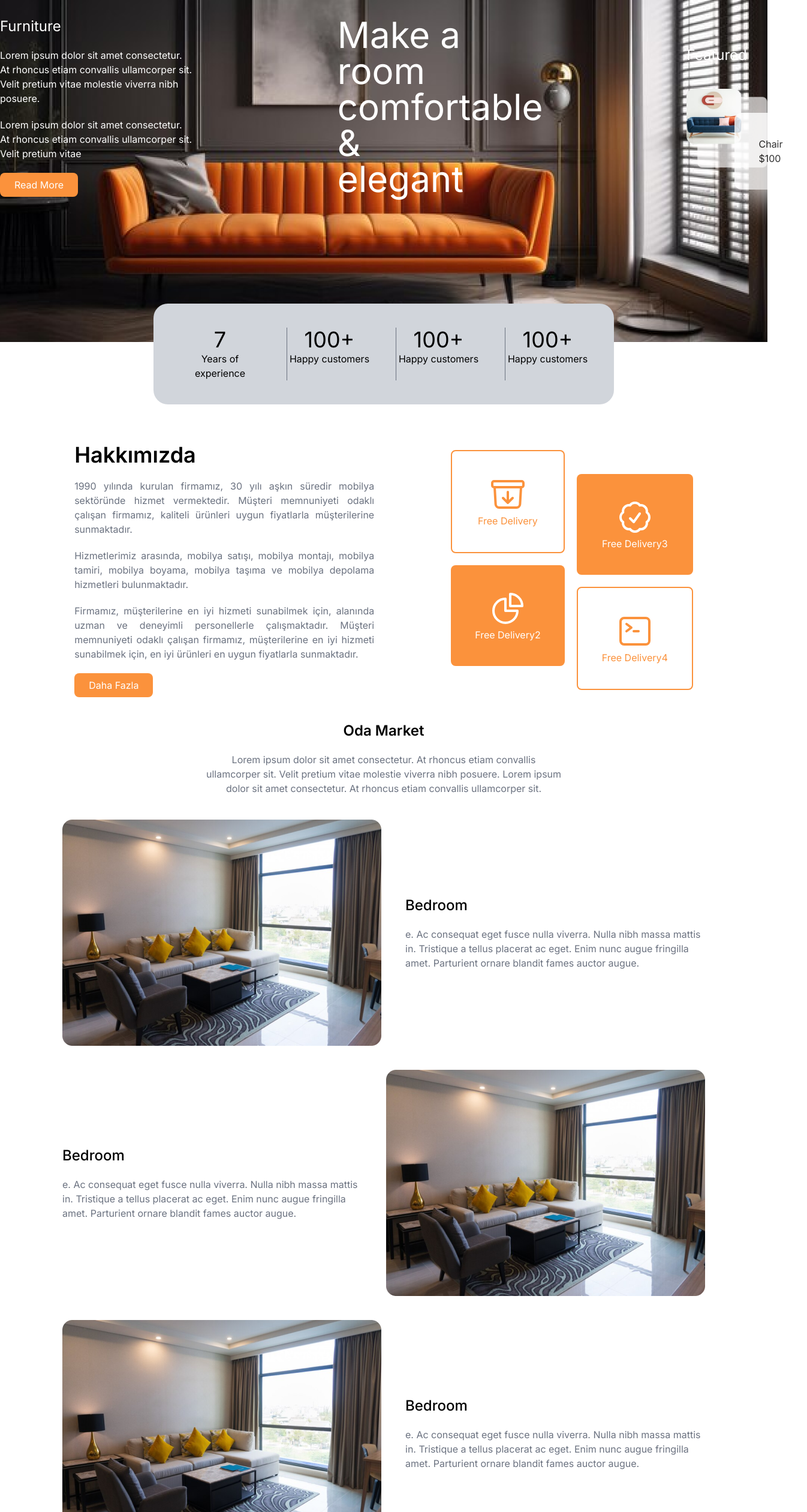
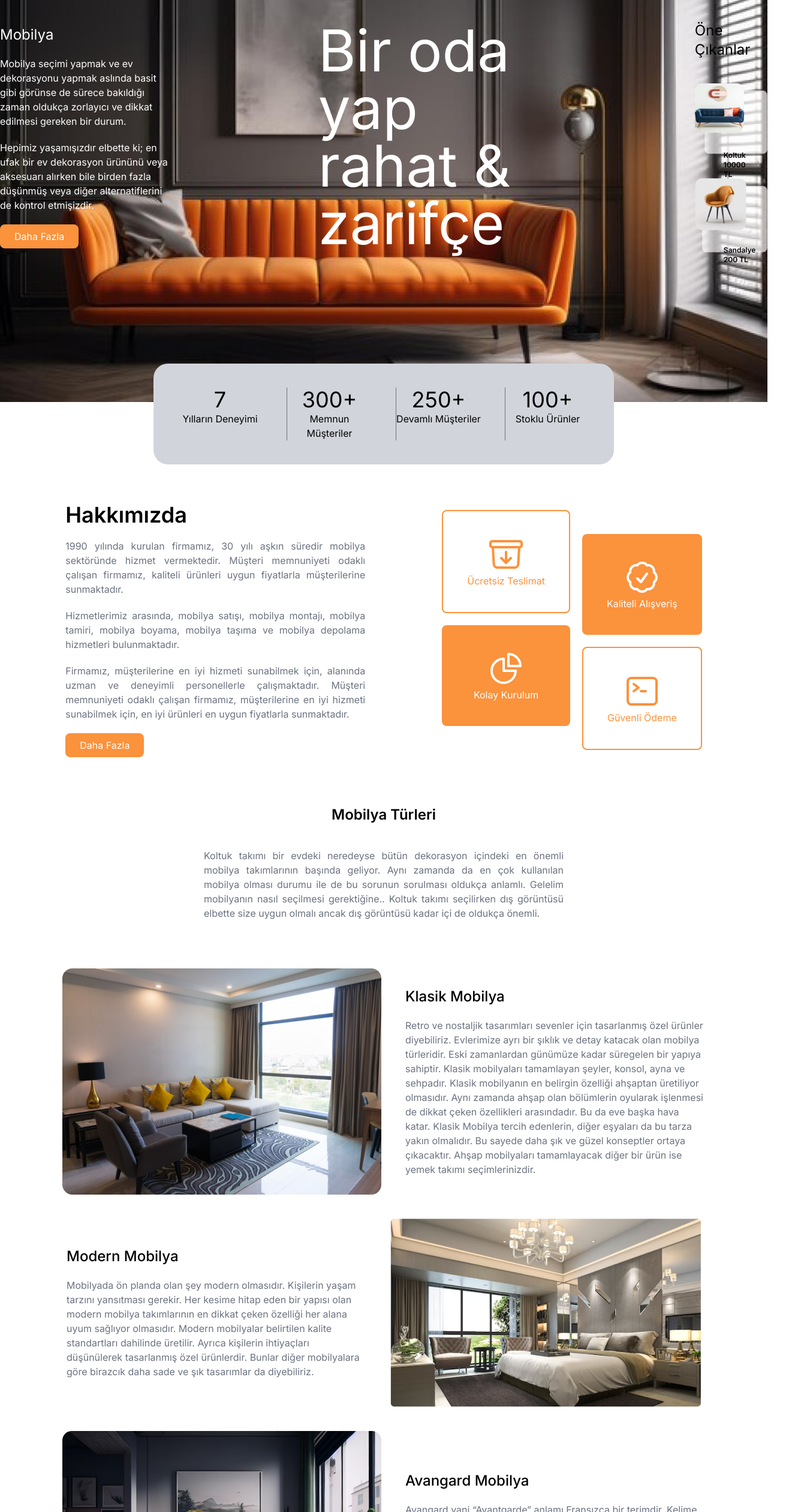
Before and after one commit to gamzesirin/Nextjs-Furniture-App, a Next.js app: page / in a window 1280 px wide. Shown: the part 280-2800 px from the top of the page at 60% size, 1346 px wide, since content can reach past the window. Built offline with nearby package versions, Linux system fonts and the light colour scheme.

Commit message:
page.js updated.

```diff
--- a/app/page.js
+++ b/app/page.js
@@ -1,17 +1,27 @@
 import Image from 'next/image'
+import Paggination from '../public/images/Paggination.png'
 import React from 'react'
 import bgImg from '../public/images/header.png'
 import grup from '../public/images/grup.png'
 import koltuk from '../public/images/koltuk.png'
 import oda from '../public/images/oda.png'
 import oda2 from '../public/images/oda2.png'
+import oda3 from '../public/images/oda3.png'
+import sandalye from '../public/images/sandalye.png'
 import urun from '../public/images/urun.png'
+import urun1 from '../public/images/urun1.png'
+import urun2 from '../public/images/urun2.png'
+import urun3 from '../public/images/urun3.png'
+import urun4 from '../public/images/urun4.png'
+import urun5 from '../public/images/urun5.png'
+import urun6 from '../public/images/urun6.png'
+import urun7 from '../public/images/urun7.png'
 
 const Home = () => {
 	return (
 		<React.Fragment>
 			<header className="border">
-				<ul className="flex flex-wrap justify-center gap-20 p-5">
+				<ul className="flex flex-wrap justify-center gap-20 p-5 font-semibold">
 					<li>
 						<a href="/home">Ana Sayfa</a>
 					</li>
@@ -27,28 +37,39 @@ const Home = () => {
 				</ul>
 			</header>
 
-			<div className="bg-hero-pattern bg-cover bg-center h-[784px] flex flex-row justify-center items-center text-white gap-60">
+			<div className="bg-hero-pattern bg-cover bg-center h-[884px] flex flex-row justify-center items-center text-white gap-60">
 				<div className="w-96 flex flex-col flex-wrap items-start gap-5">
-					<h1 className="text-2xl">Furniture</h1>
+					<h1 className="text-2xl">Mobilya</h1>
 					<p>
-						Lorem ipsum dolor sit amet consectetur. At rhoncus etiam convallis ullamcorper sit. Velit pretium vitae
-						molestie viverra nibh posuere.
+						Mobilya seçimi yapmak ve ev dekorasyonu yapmak aslında basit gibi görünse de sürece bakıldığı zaman oldukça
+						zorlayıcı ve dikkat edilmesi gereken bir durum.
 					</p>
-					<p>Lorem ipsum dolor sit amet consectetur. At rhoncus etiam convallis ullamcorper sit. Velit pretium vitae</p>
-					<button className="bg-orange-400 text-white rounded-lg px-6 py-2 cursor-pointer">Read More</button>
+					<p>
+						Hepimiz yaşamışızdır elbette ki; en ufak bir ev dekorasyon ürününü veya aksesuarı alırken bile birden fazla
+						düşünmüş veya diğer alternatiflerini de kontrol etmişizdir.
+					</p>
+					<button className="bg-orange-400 text-white rounded-lg px-6 py-2 cursor-pointer">Daha Fazla</button>
 				</div>
 				<div>
-					<h1 className="text-6xl">
-						Make a room <br /> comfortable & <br /> elegant
+					<h1 className="text-8xl">
+						Bir oda yap <br /> rahat & <br />
+						zarifçe
 					</h1>
 				</div>
 				<div className="flex flex-col gap-10">
-					<h1 className="text-2xl">Featured</h1>
+					<h1 className="text-2xl text-black">Öne Çıkanlar</h1>
 					<div className="relative">
 						<Image src={koltuk} alt="featured" className="w-40" />
-						<div className="shadow-2xl shadow-white bg-white opacity-80  rounded-xl text-black absolute top-10 left-20 p-10">
-							<h2>Chair</h2>
-							<p>$100</p>
+						<div className=" text-black absolute top-16 font-semibold text-xs p-12">
+							<h2>Koltuk</h2>
+							<p>10000 TL</p>
+						</div>
+					</div>
+					<div className="relative">
+						<Image src={sandalye} alt="featured" className="w-40" />
+						<div className=" text-black absolute top-16 font-semibold text-xs p-12 ">
+							<h2>Sandalye</h2>
+							<p>200 TL</p>
 						</div>
 					</div>
 				</div>
@@ -57,19 +78,19 @@ const Home = () => {
 			<div className="grid grid-cols-4 divide-x divide-gray-500 bg-gray-300 p-10 rounded-3xl w-[60%] mx-auto gap-10 relative bottom-16">
 				<div>
 					<h1 className="text-4xl text-center">7</h1>
-					<p className="text-center">Years of experience</p>
+					<p className="text-center">Yılların Deneyimi</p>
+				</div>
+				<div>
+					<h1 className="text-4xl text-center">300+</h1>
+					<p className="text-center">Memnun Müşteriler</p>
+				</div>
+				<div>
+					<h1 className="text-4xl text-center">250+</h1>
+					<p className="text-center">Devamlı Müşteriler</p>
 				</div>
 				<div>
 					<h1 className="text-4xl text-center">100+</h1>
-					<p className="text-center">Happy customers</p>
-				</div>
-				<div>
-					<h1 className="text-4xl text-center">100+</h1>
-					<p className="text-center">Happy customers</p>
-				</div>
-				<div>
-					<h1 className="text-4xl text-center">100+</h1>
-					<p className="text-center">Happy customers</p>
+					<p className="text-center">Stoklu Ürünler</p>
 				</div>
 			</div>
 
@@ -108,7 +129,7 @@ const Home = () => {
 									d="m20.25 7.5-.625 10.632a2.25 2.25 0 0 1-2.247 2.118H6.622a2.25 2.25 0 0 1-2.247-2.118L3.75 7.5m8.25 3v6.75m0 0-3-3m3 3 3-3M3.375 7.5h17.25c.621 0 1.125-.504 1.125-1.125v-1.5c0-.621-.504-1.125-1.125-1.125H3.375c-.621 0-1.125.504-1.125 1.125v1.5c0 .621.504 1.125 1.125 1.125Z"
 								/>
 							</svg>
-							<p>Free Delivery</p>
+							<p>Ücretsiz Teslimat</p>
 						</div>
 						<div className="bg-orange-400 text-white rounded-lg p-10 cursor-pointer flex flex-col items-center">
 							<svg
@@ -122,7 +143,7 @@ const Home = () => {
 								<path strokeLinecap="round" strokeLinejoin="round" d="M10.5 6a7.5 7.5 0 1 0 7.5 7.5h-7.5V6Z" />
 								<path strokeLinecap="round" strokeLinejoin="round" d="M13.5 10.5H21A7.5 7.5 0 0 0 13.5 3v7.5Z" />
 							</svg>
-							<p>Free Delivery2</p>
+							<p>Kolay Kurulum</p>
 						</div>
 					</div>
 					<div className="flex flex-col gap-5 pt-10">
@@ -142,7 +163,7 @@ const Home = () => {
 								/>
 							</svg>
 
-							<p>Free Delivery3</p>
+							<p>Kaliteli Alışveriş</p>
 						</div>
 						<div className="bg-white text-orange-400 rounded-lg p-10 cursor-pointer flex flex-col items-center border-2 border-orange-400">
 							<svg
@@ -159,166 +180,181 @@ const Home = () => {
 									d="m6.75 7.5 3 2.25-3 2.25m4.5 0h3m-9 8.25h13.5A2.25 2.25 0 0 0 21 18V6a2.25 2.25 0 0 0-2.25-2.25H5.25A2.25 2.25 0 0 0 3 6v12a2.25 2.25 0 0 0 2.25 2.25Z"
 								/>
 							</svg>
-							<p>Free Delivery4</p>
+							<p>Güvenli Ödeme</p>
 						</div>
 					</div>
 				</div>
 			</div>
 
-			<div className="flex flex-col items-center gap-5 mt-10">
-				<h1 className="text-2xl font-semibold">Oda Market</h1>
-				<p className="text-center text-gray-500 w-[600px]">
-					Lorem ipsum dolor sit amet consectetur. At rhoncus etiam convallis ullamcorper sit. Velit pretium vitae
-					molestie viverra nibh posuere. Lorem ipsum dolor sit amet consectetur. At rhoncus etiam convallis ullamcorper
-					sit.
+			<div className="flex flex-col items-center gap-10 mt-20">
+				<h1 className="text-2xl font-semibold">Mobilya Türleri</h1>
+				<p className="text-justify text-gray-500 w-[600px]">
+					Koltuk takımı bir evdeki neredeyse bütün dekorasyon içindeki en önemli mobilya takımlarının başında geliyor.
+					Aynı zamanda da en çok kullanılan mobilya olması durumu ile de bu sorunun sorulması oldukça anlamlı. Gelelim
+					mobilyanın nasıl seçilmesi gerektiğine.. Koltuk takımı seçilirken dış görüntüsü elbette size uygun olmalı
+					ancak dış görüntüsü kadar içi de oldukça önemli.
 				</p>
 			</div>
 
-			<div className="flex flex-col items-center gap-10 mt-10">
+			<div className="flex flex-col items-center gap-10 mt-20">
 				<div className="flex items-center gap-10">
 					<Image src={oda} alt="oda" />
 					<div className="flex flex-col gap-5 w-[500px]">
-						<h1 className="text-2xl font-medium">Bedroom</h1>
+						<h1 className="text-2xl font-medium">Klasik Mobilya</h1>
 						<p className="text-gray-500">
-							e. Ac consequat eget fusce nulla viverra. Nulla nibh massa mattis in. Tristique a tellus placerat ac eget.
-							Enim nunc augue fringilla amet. Parturient ornare blandit fames auctor augue.
+							Retro ve nostaljik tasarımları sevenler için tasarlanmış özel ürünler diyebiliriz. Evlerimize ayrı bir
+							şıklık ve detay katacak olan mobilya türleridir. Eski zamanlardan günümüze kadar süregelen bir yapıya
+							sahiptir. Klasik mobilyaları tamamlayan şeyler, konsol, ayna ve sehpadır. Klasik mobilyanın en belirgin
+							özelliği ahşaptan üretiliyor olmasıdır. Aynı zamanda ahşap olan bölümlerin oyularak işlenmesi de dikkat
+							çeken özellikleri arasındadır. Bu da eve başka hava katar. Klasik Mobilya tercih edenlerin, diğer eşyaları
+							da bu tarza yakın olmalıdır. Bu sayede daha şık ve güzel konseptler ortaya çıkacaktır. Ahşap mobilyaları
+							tamamlayacak diğer bir ürün ise yemek takımı seçimlerinizdir.
 						</p>
 					</div>
 				</div>
 				<div className="flex items-center gap-10">
 					<div className="flex flex-col gap-5 w-[500px]">
-						<h1 className="text-2xl font-medium">Bedroom</h1>
+						<h1 className="text-2xl font-medium">Modern Mobilya</h1>
 						<p className="text-gray-500">
-							e. Ac consequat eget fusce nulla viverra. Nulla nibh massa mattis in. Tristique a tellus placerat ac eget.
-							Enim nunc augue fringilla amet. Parturient ornare blandit fames auctor augue.
+							Mobilyada ön planda olan şey modern olmasıdır. Kişilerin yaşam tarzını yansıtması gerekir. Her kesime
+							hitap eden bir yapısı olan modern mobilya takımlarının en dikkat çeken özelliği her alana uyum sağlıyor
+							olmasıdır. Modern mobilyalar belirtilen kalite standartları dahilinde üretilir. Ayrıca kişilerin
+							ihtiyaçları düşünülerek tasarlanmış özel ürünlerdir. Bunlar diğer mobilyalara göre birazcık daha sade ve
+							şık tasarımlar da diyebiliriz.
 						</p>
 					</div>
-					<Image src={oda} alt="oda" />
+					<Image src={oda2} alt="oda" />
 				</div>
 				<div className="flex items-center gap-10">
-					<Image src={oda} alt="oda" />
+					<Image src={oda3} alt="oda" />
 					<div className="flex flex-col gap-5 w-[500px]">
-						<h1 className="text-2xl font-medium">Bedroom</h1>
+						<h1 className="text-2xl font-medium">Avangard Mobilya</h1>
 						<p className="text-gray-500">
-							e. Ac consequat eget fusce nulla viverra. Nulla nibh massa mattis in. Tristique a tellus placerat ac eget.
-							Enim nunc augue fringilla amet. Parturient ornare blandit fames auctor augue.
+							Avangard yani “Avantgarde” anlamı Fransızca bir terimdir. Kelime anlamı olarak önde gelen birinci, farklı,
+							olağandışı, demektir. Avangard mobilyayı evinizin her alanında tercih edebilirsiniz. Gösterişi severim
+							diyen biriyseniz bu tarz mobilyalar tam size göre. Avangard mobilya, yatak odası takımlarında ön plana
+							çıkarken, oturma gruplarında ve salon takımlarında da yerini ön sıralarda alıyor. Bu ürünlerle evinizin
+							ihtişamından gözlerinizi alamayacağınızı söyleyebiliriz.
 						</p>
 					</div>
 				</div>
 			</div>
 
-			<div className="flex flex-col items-center gap-5 mt-10 pt-10 bg-slate-100">
-				<h1 className="text-2xl font-semibold">Best Selling Products</h1>
+			<div className="flex flex-col items-center gap-5 mt-10 pt-10 bg-gray-300">
+				<h1 className="text-2xl font-semibold">En Çok Satılan Ürünler</h1>
 				<p className="text-center text-gray-500 w-[600px]">
-					e. Ac consequat eget fusce nulla viverra. Nulla nibh massa mattis in. Tristique a tellus placerat ac eget.
-					Enim nunc augue fringilla amet. Parturient ornare blandit fames auctor augue.
+					Mobilya hayatımıza bir yatak odası, yemek odası, mutfak, oturma odası gibi eşyalar ile dokunuşlar yapmaktadır.
+					Bu anlamda konfor ve kişiye hitap eden mobilyalar özellikle tercih meselesidir.
 				</p>
 			</div>
 
-			<div className="flex justify-center items-center h-screen bg-slate-100">
+			<div className="flex justify-center items-center p-20 bg-gray-300">
 				<div className="grid grid-cols-4 gap-4 text-orange-500">
 					<div className="flex flex-col">
-						<Image src={urun} alt="urun" className="border rounded-lg border-black bg-white" />
-						<h1 className=" font-semibold text-2xl mt-2">Chair</h1>
+						<Image src={urun} alt="urun" className="border rounded-lg border-black bg-white h-[250px]" />
+						<h1 className=" font-semibold text-2xl mt-2">Koltuk</h1>
 						<div className="flex items-center gap-2">
-							<p>$100</p>
-							<p className="text-xs line-through opacity-50">$200</p>
+							<p>500 TL</p>
+							<p className="text-xs line-through opacity-50">800 TL</p>
 						</div>
 					</div>
 					<div className="flex flex-col">
-						<Image src={urun} alt="urun" className="border rounded-lg border-black bg-white" />
-						<h1 className=" font-semibold text-2xl mt-2">Chair</h1>
+						<Image src={urun1} alt="urun" className="border rounded-lg border-black bg-white" />
+						<h1 className=" font-semibold text-2xl mt-2">Sandalye</h1>
 						<div className="flex items-center gap-2">
-							<p>$100</p>
-							<p className="text-xs line-through opacity-50">$200</p>
+							<p>500 TL</p>
+							<p className="text-xs line-through opacity-50">800 TL</p>
 						</div>
 					</div>
 					<div className="flex flex-col">
-						<Image src={urun} alt="urun" className="border rounded-lg border-black bg-white" />
-						<h1 className=" font-semibold text-2xl mt-2">Chair</h1>
+						<Image src={urun2} alt="urun" className="border rounded-lg border-black bg-white" />
+						<h1 className=" font-semibold text-2xl mt-2">Masa</h1>
 						<div className="flex items-center gap-2">
-							<p>$100</p>
-							<p className="text-xs line-through opacity-50">$200</p>
+							<p>500 TL</p>
+							<p className="text-xs line-through opacity-50">800 TL</p>
 						</div>
 					</div>
 					<div className="flex flex-col">
-						<Image src={urun} alt="urun" className="border rounded-lg border-black bg-white" />
-						<h1 className=" font-semibold text-2xl mt-2">Chair</h1>
+						<Image src={urun3} alt="urun" className="border rounded-lg border-black bg-white" />
+						<h1 className=" font-semibold text-2xl mt-2">Yatak</h1>
 						<div className="flex items-center gap-2">
-							<p>$100</p>
-							<p className="text-xs line-through opacity-50">$200</p>
+							<p>500 TL</p>
+							<p className="text-xs line-through opacity-50">800 TL</p>
 						</div>
 					</div>
 					<div className="flex flex-col">
-						<Image src={urun} alt="urun" className="border rounded-lg border-black bg-white" />
-						<h1 className=" font-semibold text-2xl mt-2">Chair</h1>
+						<Image src={urun4} alt="urun" className="border rounded-lg border-black bg-white" />
+						<h1 className=" font-semibold text-2xl mt-2">Dolap</h1>
 						<div className="flex items-center gap-2">
-							<p>$100</p>
-							<p className="text-xs line-through opacity-50">$200</p>
+							<p>500 TL</p>
+							<p className="text-xs line-through opacity-50">800 TL</p>
 						</div>
 					</div>
 					<div className="flex flex-col">
-						<Image src={urun} alt="urun" className="border rounded-lg border-black bg-white" />
-						<h1 className=" font-semibold text-2xl mt-2">Chair</h1>
+						<Image src={urun5} alt="urun" className="border rounded-lg border-black bg-white" />
+						<h1 className=" font-semibold text-2xl mt-2">Çerçeve</h1>
 						<div className="flex items-center gap-2">
-							<p>$100</p>
-							<p className="text-xs line-through opacity-50">$200</p>
+							<p>500 TL</p>
+							<p className="text-xs line-through opacity-50">800 TL</p>
 						</div>
 					</div>
 					<div className="flex flex-col">
-						<Image src={urun} alt="urun" className="border rounded-lg border-black bg-white" />
-						<h1 className=" font-semibold text-2xl mt-2">Chair</h1>
+						<Image src={urun6} alt="urun" className="border rounded-lg border-black bg-white" />
+						<h1 className=" font-semibold text-2xl mt-2">Çekmece</h1>
 						<div className="flex items-center gap-2">
-							<p>$100</p>
-							<p className="text-xs line-through opacity-50">$200</p>
+							<p>500 TL</p>
+							<p className="text-xs line-through opacity-50">800 TL</p>
 						</div>
 					</div>
 					<div className="flex flex-col">
-						<Image src={urun} alt="urun" className="border rounded-lg border-black bg-white" />
-						<h1 className=" font-semibold text-2xl mt-2">Chair</h1>
+						<Image src={urun7} alt="urun" className="border rounded-lg border-black bg-white" />
+						<h1 className=" font-semibold text-2xl mt-2">Beşik</h1>
 						<div className="flex items-center gap-2">
-							<p>$100</p>
-							<p className="text-xs line-through opacity-50">$200</p>
+							<p>500 TL</p>
+							<p className="text-xs line-through opacity-50">800 TL</p>
 						</div>
+					</div>
+					<div className="col-span-4 flex items-center justify-center">
+						<Image src={Paggination} alt="Paggination" />
 					</div>
 				</div>
 			</div>
 
-			<div className="flex flex-row items-center justify-center gap-20 p-16">
+			<div className="flex flex-row items-center justify-center gap-10 p-16">
 				<div className="flex flex-col gap-5">
 					<h1 className="text-4xl">
-						The Best Furniture <br /> Manufacturer Of Your Choice
+						En İyi Mobilya <br />
+						Seçtiğiniz Üreticiden
 					</h1>
-					<p className="text-gray-500">
-						Lorem ipsum dolor sit amet consectetur. <br /> At rhoncus etiam convallis ullamcorper sit. Velit pretium
-						vitae <br /> molestie viverra nibh posuere.
+					<p className="text-gray-500 text-justify text-sm">
+						Mobilya seçimi yapmak ve ev dekorasyonu yapmak aslında basit gibi görünse de <br />
+						sürece bakıldığı zaman oldukça zorlayıcı ve dikkat edilmesi gereken bir durum. <br />
+						Hepimiz yaşamışızdır elbette ki; en ufak bir ev dekorasyon ürününü veya <br />
+						aksesuarı alırken bile birden fazla düşünmüş veya diğer alternatiflerini de kontrol etmişizdir.
 					</p>
 				</div>
 				<div className="flex flex-col items-center gap-5">
 					<Image src={grup} alt="grup" />
 					<div className="flex flex-col items-center gap-5">
-						<h1 className="text-4xl">Interior Design By Us</h1>
-						<p className="text-gray-500 w-[500px] text-center">
-							Lorem ipsum dolor sit amet consectetur. At rhoncus etiam convallis ullamcorper sit. Velit pretium vitae.
-						</p>
+						<h1 className="text-4xl">İç Tasarım Tarafımızca</h1>
 					</div>
 				</div>
 			</div>
 
 			<div className="flex items-center justify-center gap-10">
 				<div className="flex flex-col gap-5">
-					<h1 className="text-4xl font-bold">What People Are Saying About Us</h1>
+					<h1 className="text-4xl font-bold">İnsanlar Hakkımızda Ne Söylüyor?</h1>
 					<div className="flex gap-4">
 						<Image src={bgImg} alt="bgImg" width={50} height={50} className="rounded-full" />
 						<div>
-							<h1 className="font-semibold">John Doe</h1>
+							<h1 className="font-semibold">Talha Derin</h1>
 							<p className="text-sm text-gray-500">Proje Yöneticisi</p>
 						</div>
 					</div>
 					<div className="flex flex-col gap-4">
 						<p>
-							“They are have a perfect touch for make something so <br /> professional ,interest and useful for a lot of
-							people .”
+							“Bir şeyleri yapmak için mükemmel bir dokunuşları var <br /> birçok insan için profesyonel, ilgi çekici ve
+							faydalı.”
 						</p>
 						<div>
 							<button>
@@ -359,16 +395,16 @@ const Home = () => {
 				<Image src={oda2} alt="oda2" />
 			</div>
 
-			<div className="flex flex-col items-end justify-center gap-5 mt-10 bg-footer-texture bg-cover bg-center h-[400px] text-white p-20">
+			<div className="flex flex-col items-end justify-center gap-5 mt-10 bg-footer-texture bg-cover bg-center h-[600px] text-white p-20">
 				<div className="flex flex-col gap-5 p-20">
 					<h1 className="text-6xl">
-						Get more discound <br /> Off your order
+						Daha fazla indirim alın <br /> Siparişinizin dışında
 					</h1>
-					<p className="text-3xl">Join our malinig list</p>
+					<p className="text-3xl">Mailiniz ile listemize katılın</p>
 
 					<div className="flex gap-3">
-						<input type="text" placeholder="Enter your email" className="border-2 rounded-lg p-2 outline-none" />
-						<button className="bg-orange-400 text-white rounded-lg px-6 py-2 cursor-pointer">Subscribe</button>
+						<input type="text" placeholder="Email giriniz" className="border-2 rounded-lg p-2 outline-none" />
+						<button className="bg-orange-400 text-white rounded-lg px-6 py-2 cursor-pointer">Abone Ol</button>
 					</div>
 				</div>
 			</div>
@@ -379,19 +415,19 @@ const Home = () => {
 
 					<ul className="flex gap-2">
 						<li>
-							<a href="#">home</a>
+							<a href="#">Anasayfa</a>
 						</li>
 						<li>
-							<a href="#">about</a>
+							<a href="#">Hakkımızda</a>
 						</li>
 						<li>
-							<a href="#">service</a>
+							<a href="#">Ürünler</a>
 						</li>
 						<li>
-							<a href="#">contact</a>
+							<a href="#">Hizmetlerimiz</a>
 						</li>
 						<li>
-							<a href="#">product</a>
+							<a href="#">İletişim</a>
 						</li>
 					</ul>
 
```
